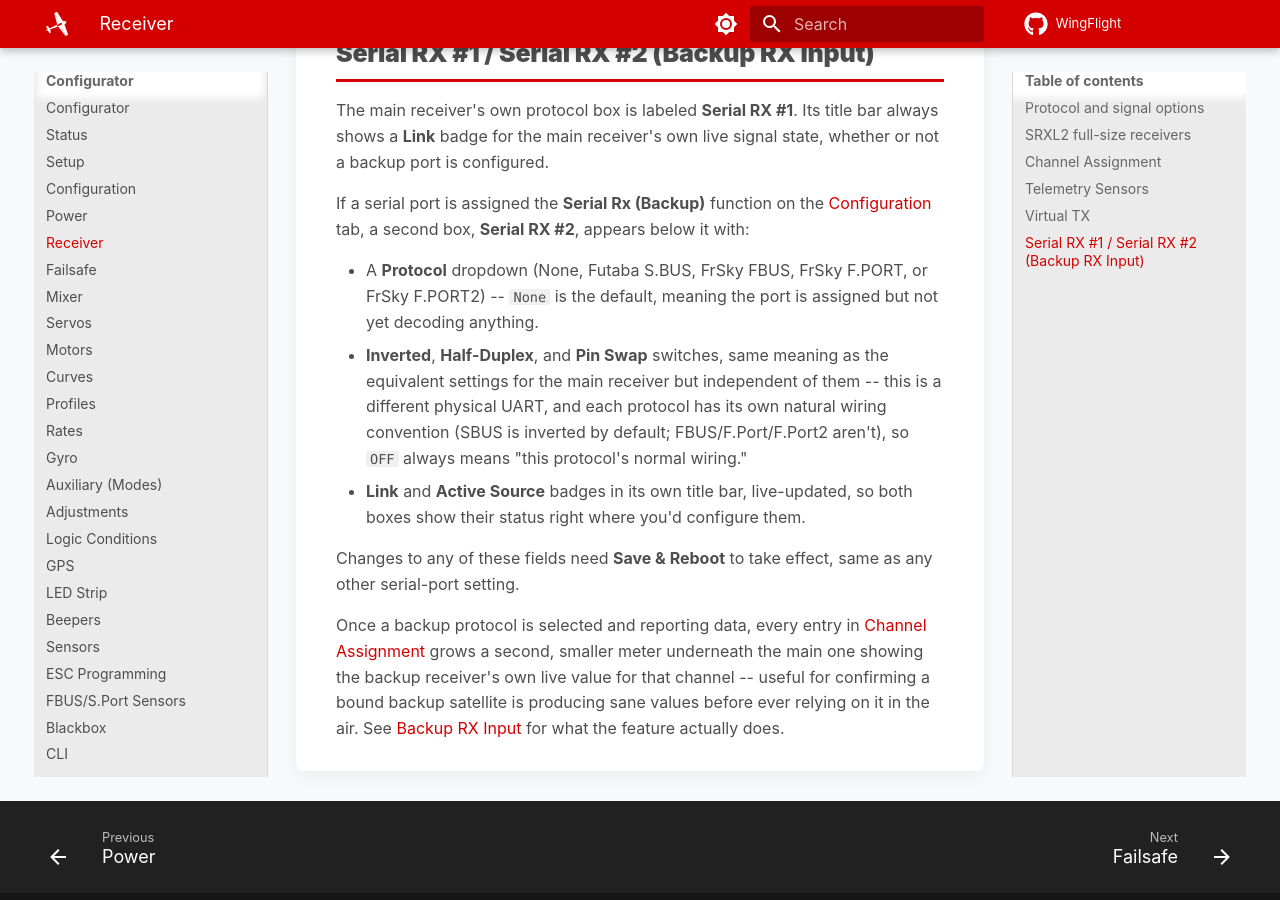
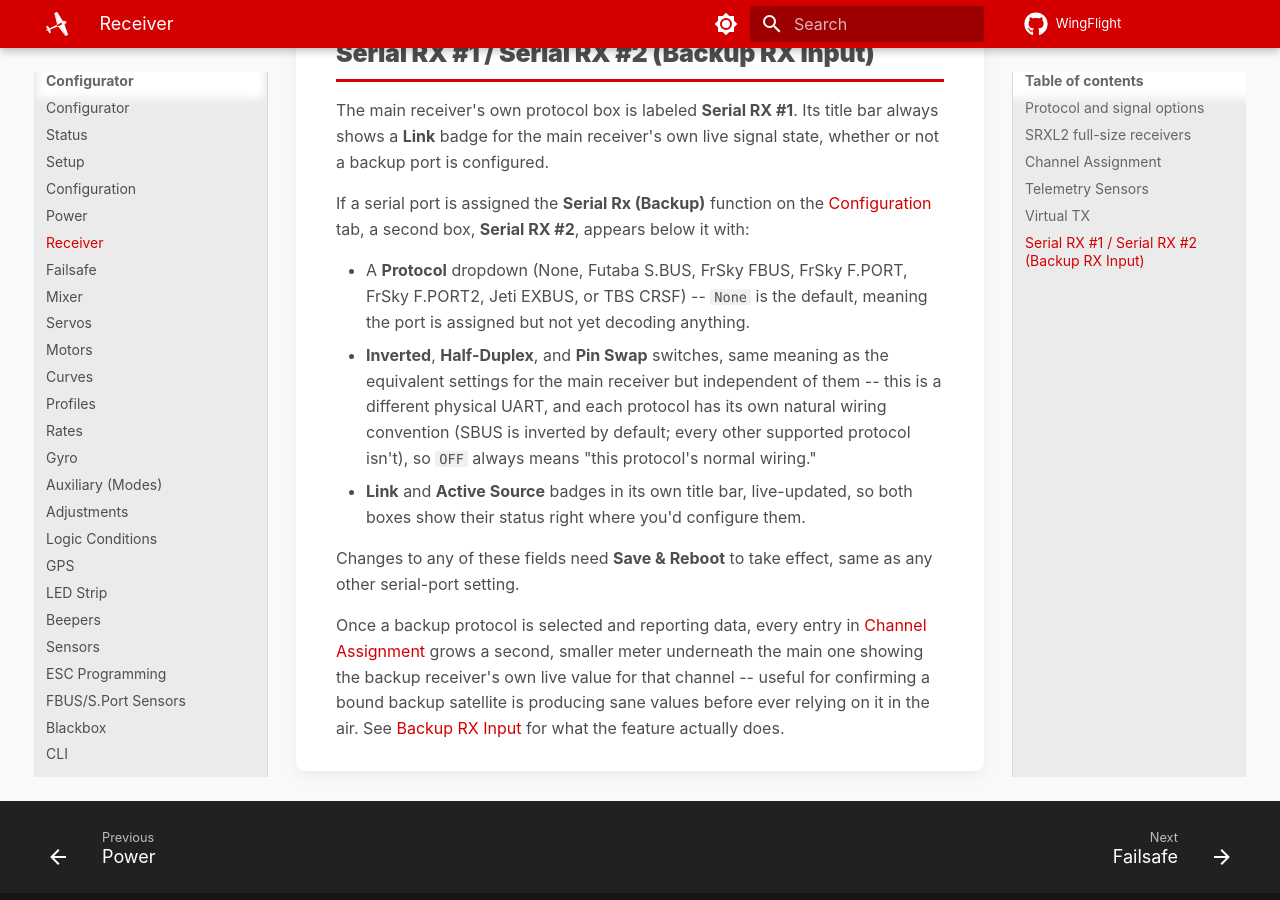
Before and after one commit to WingFlight/wingflight-docs, an MkDocs documentation site: the page built from docs/configurator/tabs/receiver.md, in a window 1280 px wide and 900 px high, scrolled down 1719 px. Built offline with MkDocs 1.6.1 and Material for MkDocs 9.7.7, drawn with Linux system fonts in a browser that asks for light colours.

Commit message:
docs: add Jeti EX Bus and CRSF to Backup RX Input protocol list
Companion firmware/configurator PRs (WingFlight/wingflight-firmware#68,
wingflight-configurator#59) add these two providers. Both have now
been bench-tested and confirmed working, so documenting them as fully
supported alongside SBUS/FBUS/F.Port/F.Port2 rather than flagging them
as unverified.

mkdocs build --strict verified clean.

Co-Authored-By: Claude Sonnet 5 <noreply@anthropic.com>

```diff
--- a/docs/configurator/tabs/receiver.md
+++ b/docs/configurator/tabs/receiver.md
@@ -67,14 +67,14 @@ If a serial port is assigned the **Serial Rx (Backup)** function on the
 [Configuration](configuration.md) tab, a second box, **Serial RX #2**,
 appears below it with:
 
-- A **Protocol** dropdown (None, Futaba S.BUS, FrSky FBUS, FrSky F.PORT, or
-  FrSky F.PORT2) -- `None` is the default, meaning the port is assigned but
-  not yet decoding anything.
+- A **Protocol** dropdown (None, Futaba S.BUS, FrSky FBUS, FrSky F.PORT,
+  FrSky F.PORT2, Jeti EXBUS, or TBS CRSF) -- `None` is the default, meaning
+  the port is assigned but not yet decoding anything.
 - **Inverted**, **Half-Duplex**, and **Pin Swap** switches, same meaning as
   the equivalent settings for the main receiver but independent of them --
   this is a different physical UART, and each protocol has its own natural
-  wiring convention (SBUS is inverted by default; FBUS/F.Port/F.Port2
-  aren't), so `OFF` always means "this protocol's normal wiring."
+  wiring convention (SBUS is inverted by default; every other supported
+  protocol isn't), so `OFF` always means "this protocol's normal wiring."
 - **Link** and **Active Source** badges in its own title bar, live-updated,
   so both boxes show their status right where you'd configure them.
 
```
Also changed, not shown: docs/flight-modes/backup-rx-input.md (+5 -4 lines).
